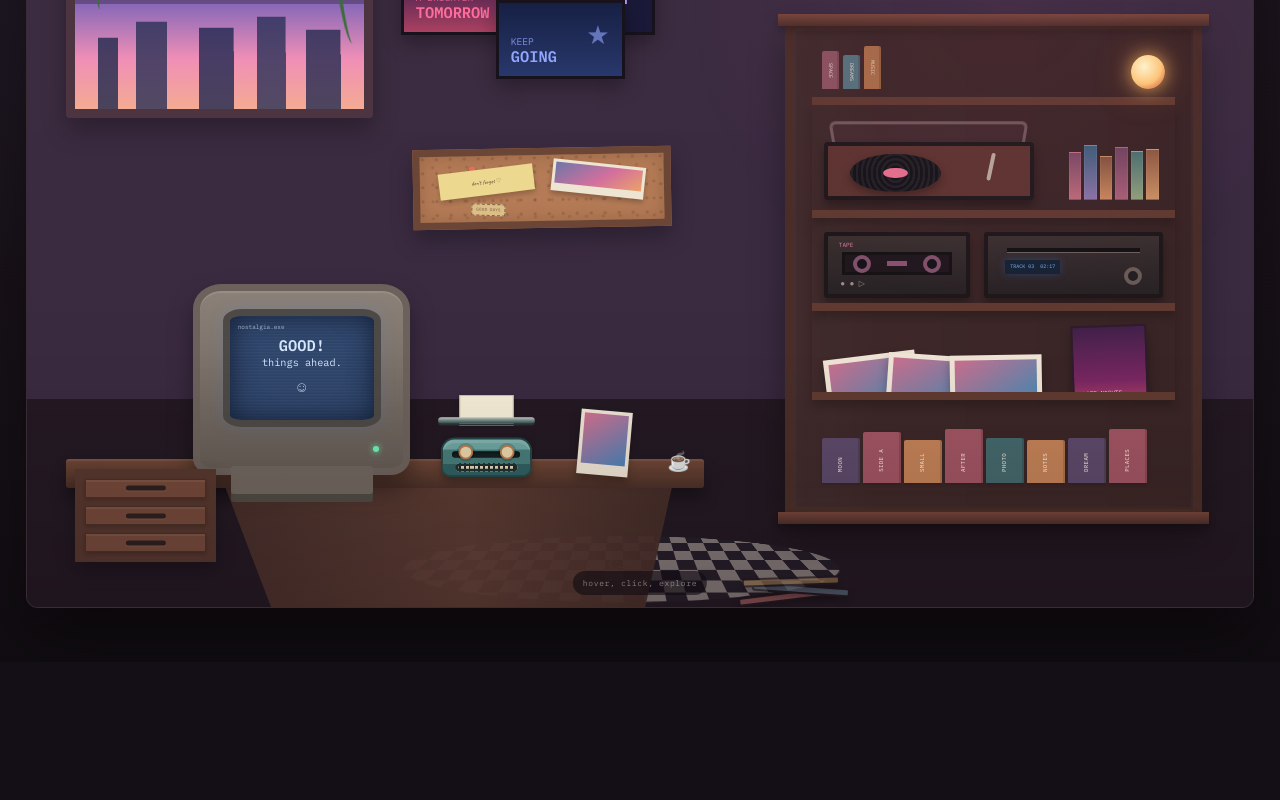
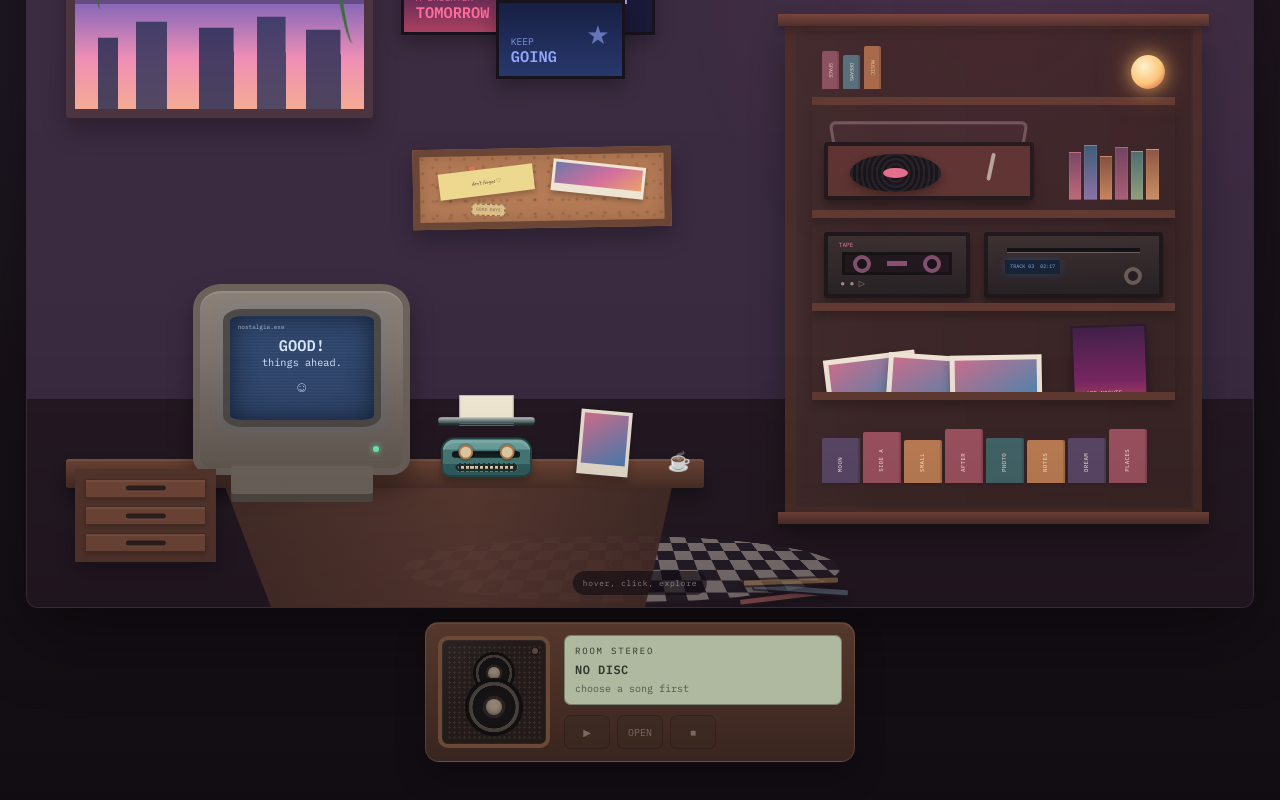
Before and after one commit to Gau567/whimsical-room, a Next.js app: page / in a window 1280 px wide. Shown: the part 270-1070 px from the top of the page. Before the commit the page ends 932 px from the top, so only its background shows below. Built offline with nearby package versions, Linux system fonts and the light colour scheme.

Commit message:
Add room stereo and expand music collection

```diff
--- a/app/page.tsx
+++ b/app/page.tsx
@@ -11,6 +11,7 @@ import MiniTypewriter from "@/components/room/MiniTypewriter";
 import PinBoard from "@/components/room/PinBoard";
 import MediaStation from "@/components/stations/MediaStation";
 import PersistentMusicPlayer from "@/components/PersistentMusicPlayer";
+import RoomSpeaker from "@/components/RoomSpeaker";
 import { MusicPlayerProvider, useMusicPlayer } from "@/lib/MusicPlayerContext";
 import { cassettes, cds, vinyls } from "@/data/tracks";
 import { MediaFormat, Track } from "@/lib/types";
@@ -76,6 +77,8 @@ function RoomApp() {
               onToggleLamp={() => setLampOn((value) => !value)}
               onOpenDrawer={setOpenDrawer}
             />
+
+            <RoomSpeaker onOpenTrack={openNowPlaying} />
           </>
         )}
 
--- /dev/null
+++ b/components/RoomSpeaker.tsx
@@ -0,0 +1,72 @@
+"use client";
+
+import { useMusicPlayer } from "@/lib/MusicPlayerContext";
+import { Track } from "@/lib/types";
+
+export default function RoomSpeaker({
+  onOpenTrack,
+}: {
+  onOpenTrack: (track: Track) => void;
+}) {
+  const {
+    currentTrack,
+    status,
+    isPlaying,
+    play,
+    pause,
+    eject,
+  } = useMusicPlayer();
+
+  const disabled = !currentTrack || status === "loading" || status === "error";
+
+  return (
+    <aside
+      className={`room-speaker-console ${isPlaying ? "speaker-is-playing" : ""}`}
+      aria-label="Room stereo speaker"
+    >
+      <div className="speaker-cabinet" aria-hidden="true">
+        <span className="speaker-grille" />
+        <span className="speaker-cone speaker-cone-top"><i /></span>
+        <span className="speaker-cone speaker-cone-bottom"><i /></span>
+        <span className="speaker-led" />
+      </div>
+
+      <div className="speaker-controls">
+        <div className="speaker-display">
+          <small>ROOM STEREO</small>
+          <strong>{currentTrack ? currentTrack.title : "NO DISC"}</strong>
+          <span>{currentTrack ? currentTrack.artist : "choose a song first"}</span>
+        </div>
+
+        <div className="speaker-buttons">
+          <button
+            type="button"
+            onClick={() => (isPlaying ? pause() : play())}
+            disabled={disabled}
+            aria-label={isPlaying ? "Pause room music" : "Play room music"}
+          >
+            {isPlaying ? "❙❙" : "▶"}
+          </button>
+
+          <button
+            type="button"
+            onClick={() => currentTrack && onOpenTrack(currentTrack)}
+            disabled={!currentTrack}
+            aria-label="Open the current record, CD, or cassette player"
+          >
+            OPEN
+          </button>
+
+          <button
+            type="button"
+            onClick={eject}
+            disabled={!currentTrack}
+            aria-label="Stop and eject the current song"
+          >
+            ■
+          </button>
+        </div>
+      </div>
+    </aside>
+  );
+}
--- a/data/tracks.ts
+++ b/data/tracks.ts
@@ -85,6 +85,22 @@ export const vinyls: Track[] = [
     format: "vinyl",
     color: "#72867e",
   },
+  {
+    id: "v11",
+    title: "Broken Melodies",
+    artist: "NCT DREAM",
+    youtubeId: "2R_S5TgDWMY",
+    format: "vinyl",
+    color: "#8aa0ad",
+  },
+  {
+    id: "v12",
+    title: "Trigger the Fever",
+    artist: "NCT DREAM",
+    youtubeId: "BrFyTUakTL8",
+    format: "vinyl",
+    color: "#a76f63",
+  },
 ];
 
 /* =========================================================
@@ -139,6 +155,14 @@ export const cassettes: Track[] = [
     youtubeId: "UgVPGQMLP5s",
     format: "cassette",
     color: "#8b6c67",
+  },
+  {
+    id: "c7",
+    title: "DREAM TEAM",
+    artist: "NCT DREAM",
+    youtubeId: "gDVBHUyh7pA",
+    format: "cassette",
+    color: "#6f8f88",
   },
 ];
 
@@ -195,4 +219,12 @@ export const cds: Track[] = [
     format: "cd",
     color: "#5f7b84",
   },
+  {
+    id: "d7",
+    title: "Beatbox",
+    artist: "NCT DREAM",
+    youtubeId: "o6DFMVfnBxY",
+    format: "cd",
+    color: "#8ca1a6",
+  },
 ];
```
Also changed, not shown: app/globals.css.
